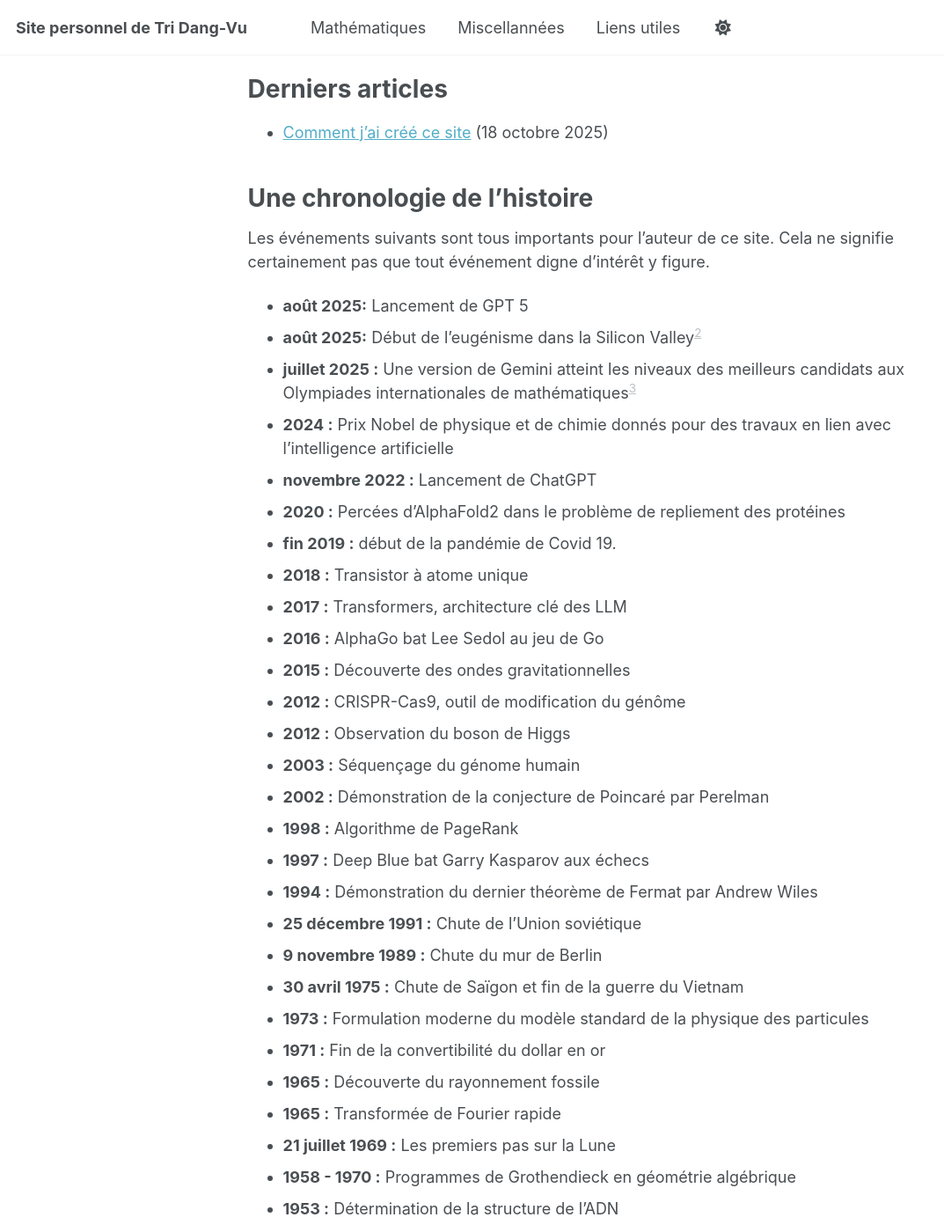
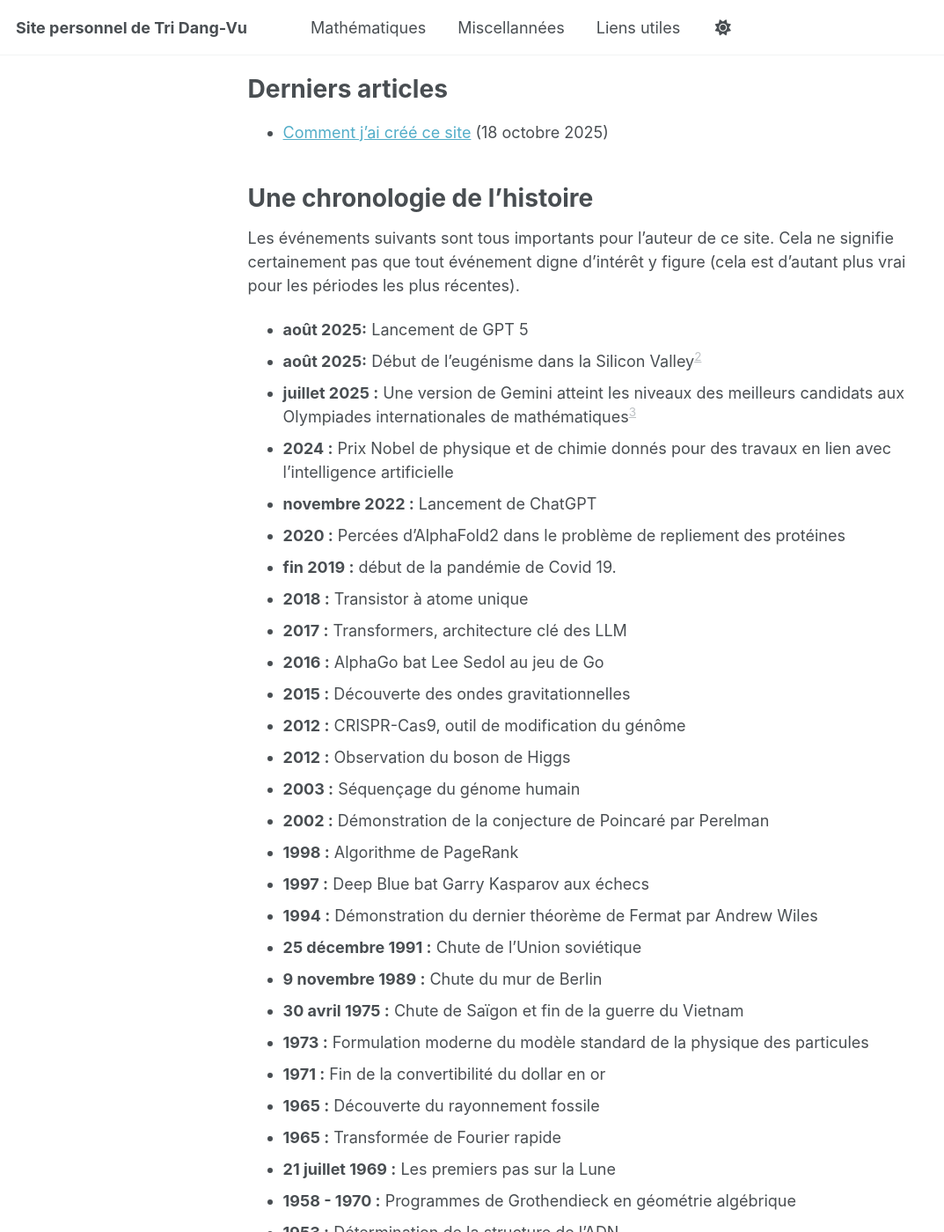
Before and after one commit to tridangvu/tridangvu.github.io, a Jekyll site: the page built from index.md, in a window 1280 px wide and 1400 px high, scrolled down 346 px. Shown: the whole window at 88% size, without its empty margins (0-1073 px from the left). Built offline with Jekyll 4.4.1, drawn with Linux system fonts in a browser that asks for light colours; a script that is not in the unit is left out; some of the changed text lies outside the part shown.

Commit message:
Update index.md

```diff
--- a/index.md
+++ b/index.md
@@ -20,7 +20,7 @@ Ses préoccupations essentielles sont de chercher à comprendre le monde qui l'e
 <br><br>
 
 # Une chronologie de l'histoire
-Les événements suivants sont tous importants pour l'auteur de ce site. Cela ne signifie certainement pas que tout événement digne d'intérêt y figure.
+Les événements suivants sont tous importants pour l'auteur de ce site. Cela ne signifie certainement pas que tout événement digne d'intérêt y figure (cela est d'autant plus vrai pour les périodes les plus récentes).
 
 
 - **août 2025:** Lancement de GPT 5
@@ -126,6 +133,7 @@ Les événements suivants sont tous importants pour l'auteur de ce site. Cela ne
 - **1687 :** Newton, *Philosophiae naturalis principia mathematica*
 - **1685 :** Révocation de l'édit de Nantes
 - **1660 :** Vermeer peint la *vue de Delft*
+- **1654 - 1657 :** Premiers traités sur les probabilités : Fermat, Pascal, Huygens
 - **1656 :** Velazquez peint *Les Ménines*.
 - **1642 - 1651:** Première révolution anglaise
 - **1652 :** Le Bernin achève *l'Extase de sainte Thérèse*
```
Also changed, not shown: other parts of index.md (+9 -2 lines).
